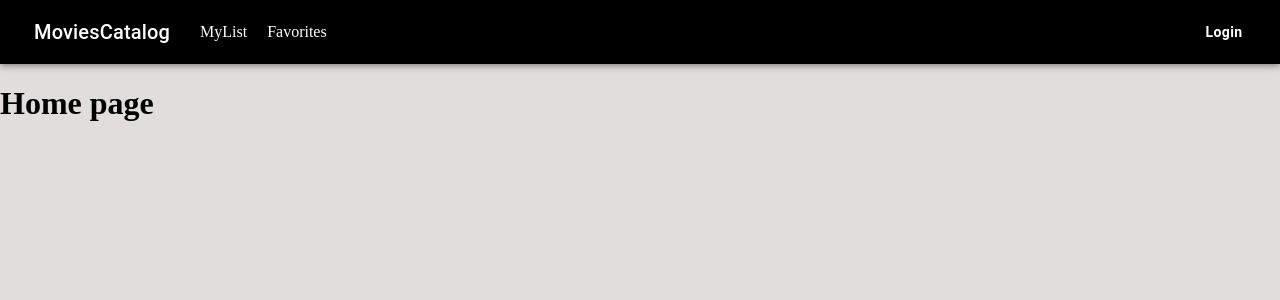
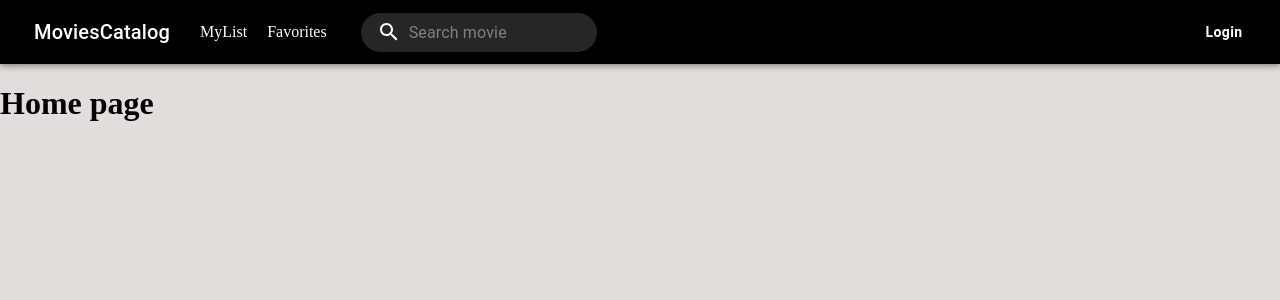
Before and after one commit to zaraod17/movies-catalog, a Next.js app: page / in a window 1280 px wide. Shown: the top 300 px of the page. Built offline with nearby package versions, Linux system fonts and the light colour scheme.

Commit message:
Add SearchField component

```diff
--- a/components/Navbar/NavBar.styled.tsx
+++ b/components/Navbar/NavBar.styled.ts
@@ -46,3 +46,9 @@ export const StyledLinks = styled(Box)(() => ({
   marginLeft: '10px'
  }
 }));
+
+export const InputWrapper = styled('div')(() => ({
+  display: 'flex',
+  justifyContent: 'flex-start',
+  width: '100%',
+}));
--- a/components/Navbar/NavBar.tsx
+++ b/components/Navbar/NavBar.tsx
@@ -8,9 +8,11 @@ import {
   StyledButton,
   StyledLink,
   StyledLinks,
+  InputWrapper,
 } from "./NavBar.styled";
 
-import UserDropdown from "./UserDropdown";
+import UserDropdown from "./UserDropdown/UserDropdown";
+import SearchField from "../SearchField/SearchField";
 
 const NavBar: React.FC = () => {
   const [isLogin, setIsLogin] = useState<boolean>(false);
@@ -37,6 +39,9 @@ const NavBar: React.FC = () => {
                 <StyledLink href="/">Favorites</StyledLink>
               </Box>
             </StyledLinks>
+            <InputWrapper>
+              <SearchField />
+            </InputWrapper>
             {isLogin ? (
               <UserDropdown onLogout={handleLogout} />
             ) : (
--- /dev/null
+++ b/components/SearchField/SearchField.styled.ts
@@ -0,0 +1,40 @@
+import { styled, InputBase } from "@mui/material";
+
+export const SearchWrapper = styled("div")(({ theme }) => ({
+  position: "relative",
+  borderRadius: '2rem',
+  backgroundColor: "rgba(255, 255, 255, 0.15)",
+  "&:hover": {
+    backgroundColor: "rgba(255, 255, 255, 0.25)",
+  },
+  marginRight: theme.spacing(2),
+  marginLeft: 0,
+  width: "100%",
+  [theme.breakpoints.up("md")]: {
+    marginLeft: theme.spacing(3),
+    width: "auto",
+  },
+}));
+
+export const SearchIconWrapper = styled("div")(({ theme }) => ({
+  padding: theme.spacing(0, 2),
+  height: "100%",
+  position: "absolute",
+  pointerEvents: "none",
+  display: "flex",
+  alignItems: "center",
+  justifyContent: "center",
+}));
+
+export const StyledInputBase = styled(InputBase)(({ theme }) => ({
+  color: "inherit",
+  "& .MuiInputBase-input": {
+    padding: theme.spacing(1, 1, 1, 0),
+    paddingLeft: `calc(1em + ${theme.spacing(4)})`,
+    transition: theme.transitions.create("width"),
+    width: "100%",
+    [theme.breakpoints.up("md")]: {
+      width: "20ch",
+    },
+  },
+}));
--- /dev/null
+++ b/components/SearchField/SearchField.tsx
@@ -0,0 +1,22 @@
+import { Search } from "@mui/icons-material";
+import {
+  SearchWrapper,
+  SearchIconWrapper,
+  StyledInputBase,
+} from "./SearchField.styled";
+
+const SearchField: React.FC = () => {
+  return (
+    <SearchWrapper>
+      <SearchIconWrapper>
+        <Search />
+      </SearchIconWrapper>
+      <StyledInputBase
+        placeholder="Search movie"
+        inputProps={{ "aria-label": "search" }}
+      />
+    </SearchWrapper>
+  );
+};
+
+export default SearchField;
--- a/package.json
+++ b/package.json
@@ -12,6 +12,7 @@
   "dependencies": {
     "@emotion/react": "^11.10.6",
     "@emotion/styled": "^11.10.6",
+    "@mui/icons-material": "^5.11.16",
     "@mui/material": "^5.11.14",
     "@types/node": "18.15.7",
     "@types/react": "18.0.29",
```
Also changed, not shown: components/Navbar/UserDropdown/UserDropdown.tsx (renamed from components/Navbar/UserDropdown.tsx), 1 other file (tests, documents, lock files or other folders).
